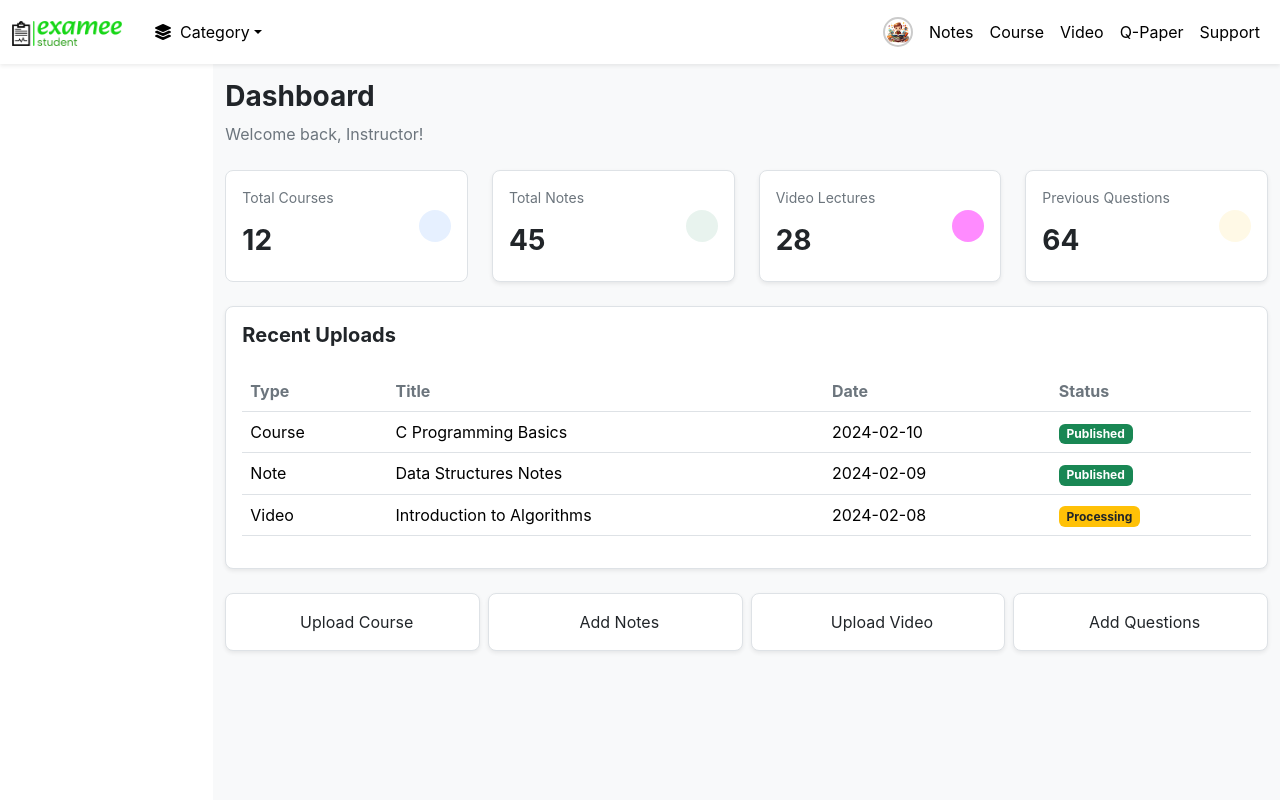
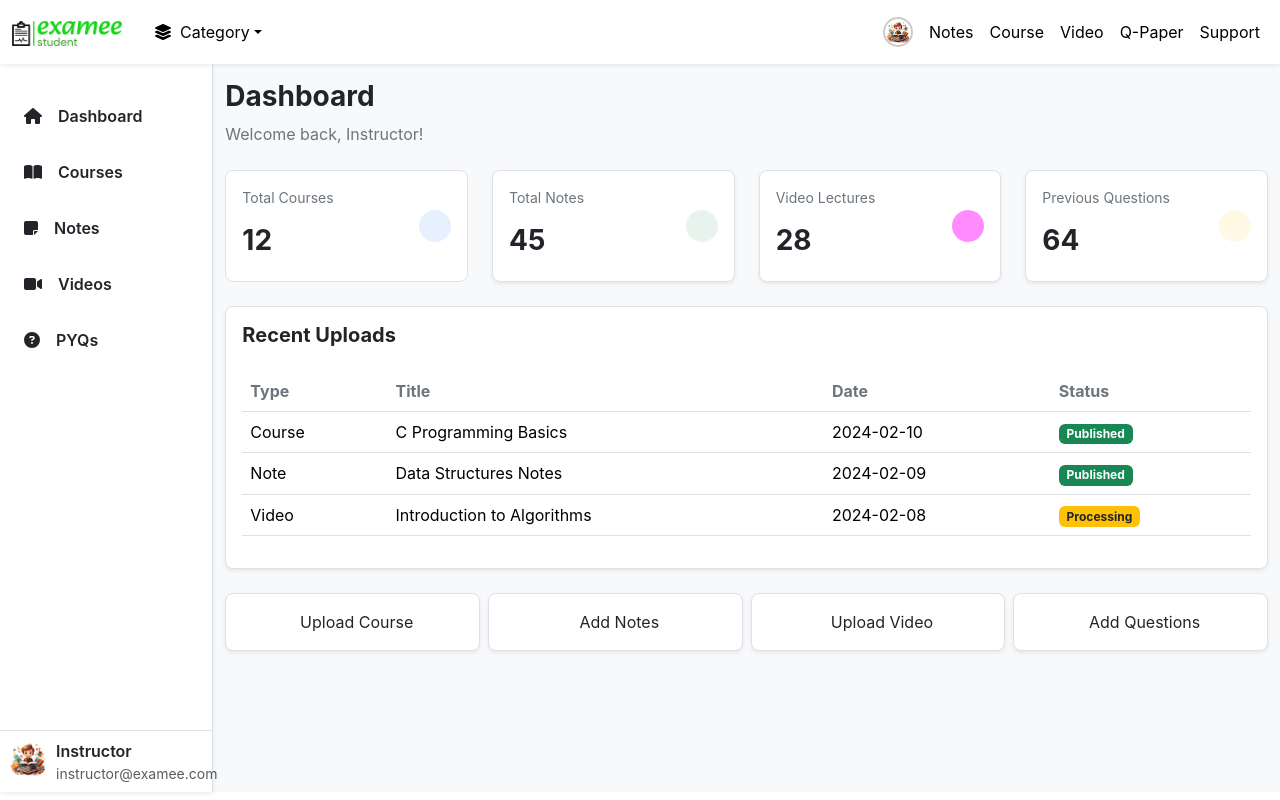
Before and after one commit to dhananjayyadav21/ExameeR, a React (Create React App) app in the folder client/: page /dashboard in a window 1280 px wide. Shown: the top 800 px of the page. Built offline with nearby package versions, Linux system fonts and the light colour scheme; some icons are missing.

Commit message:
add sidebar

```diff
--- /dev/null
+++ b/client/src/Dashbord/components/DashbordSidebar.jsx
@@ -0,0 +1,71 @@
+import React from "react";
+import { FontAwesomeIcon } from "@fortawesome/react-fontawesome";
+import {
+  faHome,
+  faBookOpen,
+  faStickyNote,
+  faVideo,
+  faQuestionCircle,
+} from "@fortawesome/free-solid-svg-icons";
+
+const Sidebar = () => {
+  return (
+    <nav className="bg-white w-100 w-lg-25 h-100 position-sticky top-0 d-none d-lg-flex flex-column shadow-sm border-end">
+      <div className="flex-grow-1 py-4">
+        <a
+          href="#dashboard"
+          className="d-flex align-items-center px-4 py-3 text-dark text-decoration-none hover-bg-light"
+        >
+          <FontAwesomeIcon icon={faHome} className="me-3" />
+          <span className="fw-semibold">Dashboard</span>
+        </a>
+        <a
+          href="#courses"
+          className="d-flex align-items-center px-4 py-3 text-dark text-decoration-none hover-bg-light"
+        >
+          <FontAwesomeIcon icon={faBookOpen} className="me-3" />
+          <span className="fw-semibold">Courses</span>
+        </a>
+        <a
+          href="#notes"
+          className="d-flex align-items-center px-4 py-3 text-dark text-decoration-none hover-bg-light"
+        >
+          <FontAwesomeIcon icon={faStickyNote} className="me-3" />
+          <span className="fw-semibold">Notes</span>
+        </a>
+        <a
+          href="#videoLectures"
+          className="d-flex align-items-center px-4 py-3 text-dark text-decoration-none hover-bg-light"
+        >
+          <FontAwesomeIcon icon={faVideo} className="me-3" />
+          <span className="fw-semibold">Videos</span>
+        </a>
+        <a
+          href="#previousQuestions"
+          className="d-flex align-items-center px-4 py-3 text-dark text-decoration-none hover-bg-light active"
+        >
+          <FontAwesomeIcon icon={faQuestionCircle} className="me-3" />
+          <span className="fw-semibold">PYQs</span>
+        </a>
+      </div>
+
+      <div className="p-2 border-top">
+        <div className="d-flex align-items-start">
+          <img
+            src="./assets/img/Front.png"
+            alt="Profile"
+            className="rounded-circle"
+            style={{ width: "40px", height: "40px" }}
+            loading="lazy"
+          />
+          <div className="ms-2">
+            <p className="mb-0 fw-semibold text-dark">Instructor</p>
+            <p className="mb-0 text-muted small">instructor@examee.com</p>
+          </div>
+        </div>
+      </div>
+    </nav>
+  );
+};
+
+export default Sidebar;
--- a/client/src/Dashbord/pages/Dashboard.jsx
+++ b/client/src/Dashbord/pages/Dashboard.jsx
@@ -7,13 +7,16 @@ import PYQ from "../components/DashbordPYQ";
 import StudentManagement from "../components/StudentManagement";
 import Settings from "../components/DashbordSetting";
 import Analytics from "../components/DashbordAnalytics";
+import Sidebar from "../components/DashbordSidebar";
 
 const Dashboard = () => {
   return (
     <>
       <div className="container-fluid">
         <div className="row">
-          <section className="dashbor-nav col-lg-2"></section>
+          <section className="dashbor-nav col-lg-2 p-0">
+             <Sidebar/>
+          </section>
           <section className="dashbor-main col-12 col-lg-10 p-0">
             <div className=" bg-light">
               {/* Dashbord Head */}
--- a/client/src/index.css
+++ b/client/src/index.css
@@ -401,6 +401,30 @@ form label {
   background-color: rgb(35, 35, 35);;
 }
 
+.dashbor-nav{
+  height: 91vh;
+}
+
+.dashbor-main{
+  height: 91vh;
+  overflow-y: scroll;
+  scrollbar-width: none;
+}
+
+@media only screen and (max-width: 770px) {
+
+  .dashbor-nav{
+    display: none;
+  }
+
+  .dashbor-main{
+    height: 91vh;
+    overflow-y: scroll;
+  }
+
+}
+
+
 /*=========================================================== media Queri ===============================================*/
 @media only screen and (max-width: 770px) {
   /* Notes section */
```
